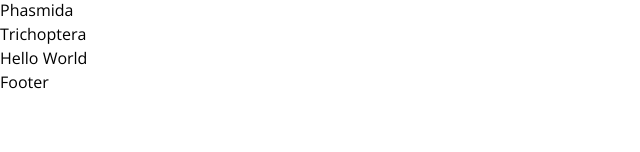
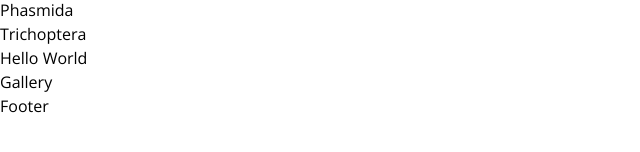
Before and after one commit to tdkent/pnginsects-frontend, a Next.js app: page / in a window 1280 px wide. Shown: the part 362-514 px from the top of the page, without its empty margins (0-640 px from the left). Built offline with nearby package versions, Linux system fonts and the light colour scheme.

Commit message:
add image options to next config

```diff
--- /dev/null
+++ b/app/components/Gallery.tsx
@@ -0,0 +1,9 @@
+const getImages = async () => {};
+
+const Gallery = async () => {
+  // const images = await getImages();
+  // console.log("🚀 ~ file: Gallery.tsx:8 ~ Gallery ~ images:", images);
+  return <div>Gallery</div>;
+};
+
+export default Gallery;
--- a/app/page.tsx
+++ b/app/page.tsx
@@ -1,7 +1,10 @@
+import Gallery from "./components/Gallery";
+
 export default function Home() {
   return (
     <main>
       <h1>Hello World</h1>
+      <Gallery />
     </main>
   );
 }
--- a/next.config.js
+++ b/next.config.js
@@ -1,4 +1,9 @@
 /** @type {import('next').NextConfig} */
-const nextConfig = {}
+const nextConfig = {
+  images: {
+    formats: ["image/avif", "image/webp"],
+    domains: ["res.cloudinary.com"],
+  },
+};
 
-module.exports = nextConfig
+module.exports = nextConfig;
```
